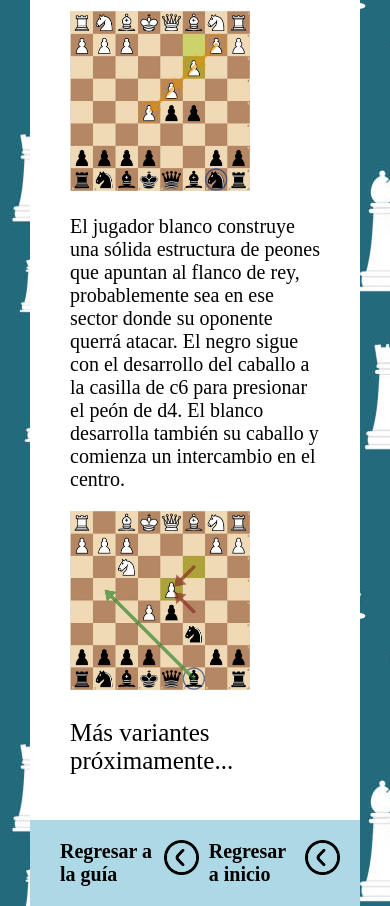
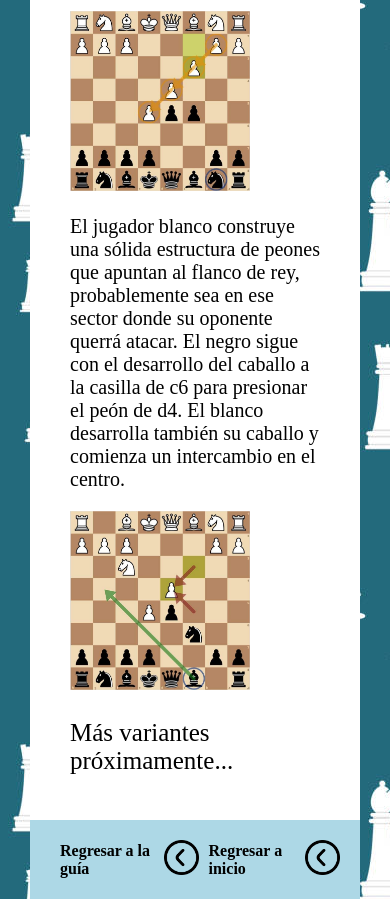
Before and after one commit to Reyes-Roderick/Aprende-a-jugar-al-ajedrez, a plain HTML site: page Caro-kann.html in a window 390 px wide. Shown: the part 1096-2002 px from the top of the page. Drawn offline with Linux system fonts and the light colour scheme.

Commit message:
septimo commit

```diff
--- a/css/stylesApEs.css
+++ b/css/stylesApEs.css
@@ -113,7 +113,7 @@ h3{
     }
 
     h3{
-        font-size: 20px;
+        font-size: 16px;
     }
 
     .atras{
--- a/css/stylesDefSic.css
+++ b/css/stylesDefSic.css
@@ -113,7 +113,7 @@ h3{
     }
 
     h3{
-        font-size: 20px;
+        font-size: 16px;
     }
 
     .atras{
--- a/css/stylesGDDama.css
+++ b/css/stylesGDDama.css
@@ -113,7 +113,7 @@ h3{
     }
 
     h3{
-        font-size: 20px;
+        font-size: 16px;
     }
 
     .atras{
--- a/css/stylesGPiano.css
+++ b/css/stylesGPiano.css
@@ -93,7 +93,7 @@ h3{
     }
 
     h3{
-        font-size: 20px;
+        font-size: 16px;
     }
 
     p{
--- a/css/stylesKann.css
+++ b/css/stylesKann.css
@@ -117,7 +117,7 @@ h3{
     }
 
     h3{
-        font-size: 20px;
+        font-size: 16px;
     }
 
     .atras{
```
